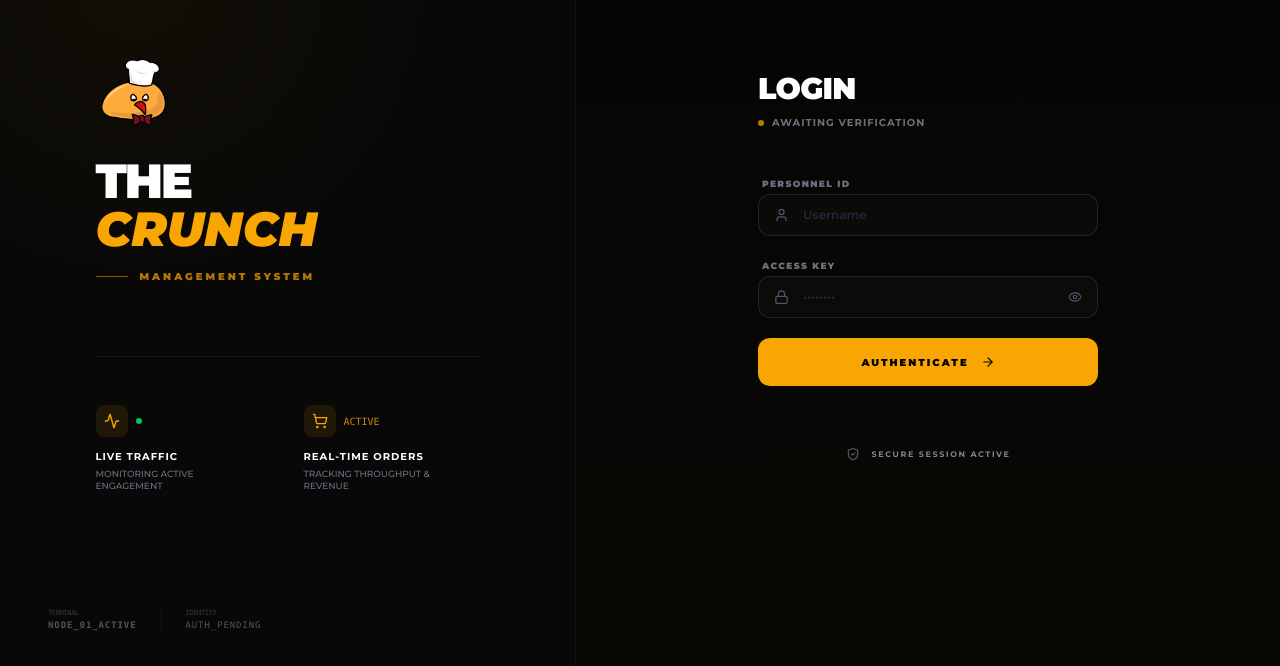
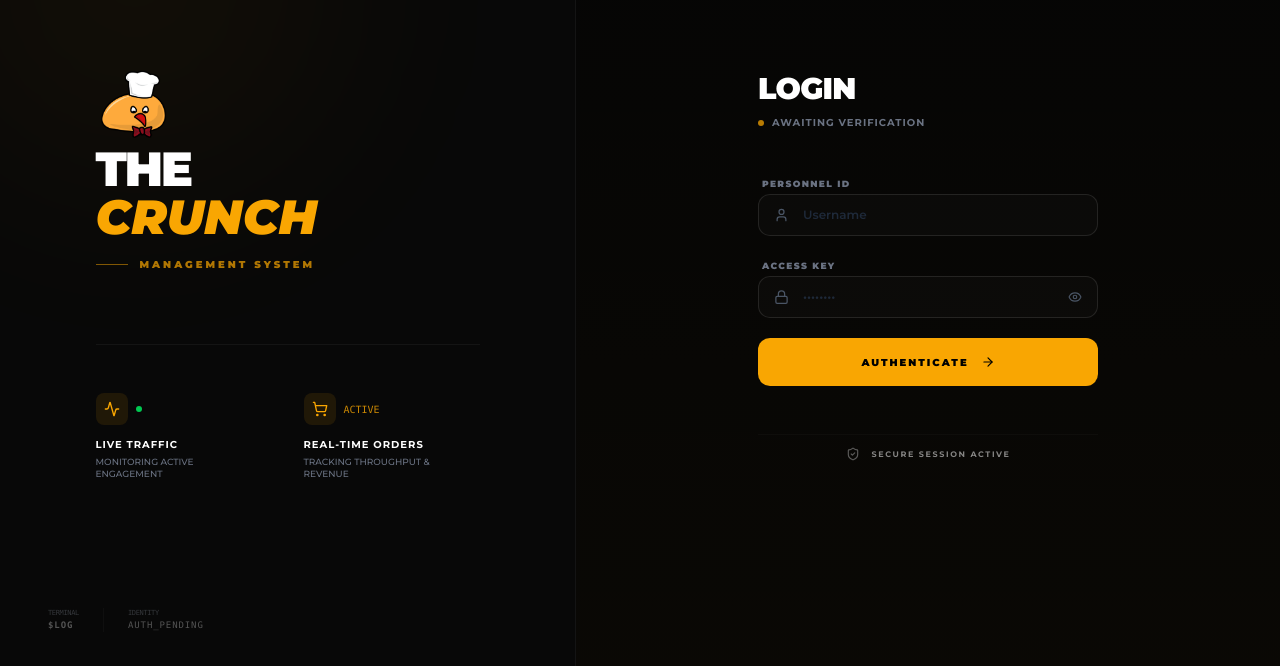
Before and after one commit to Nived11/Restaurant_APP, a React (Vite) app in the folder front-end/: page /admin/login in a window 1280 px wide. Shown: the part 128-794 px from the top of the page. Built offline with nearby package versions, Linux system fonts and the light colour scheme.

Commit message:
admin auth completed

```diff
--- a/front-end/src/features/admin/adminlogin/AdminLoginForm.jsx
+++ b/front-end/src/features/admin/adminlogin/AdminLoginForm.jsx
@@ -23,7 +23,7 @@ const AdminLoginForm = () => {
         <div className="absolute top-[-10%] left-[-10%] w-96 h-96 bg-primary/10 rounded-full blur-[120px] opacity-50" />
 
         <div className="relative z-10 w-full max-w-sm text-center lg:text-left">
-          <div className="mb-6">
+          <div className="mb-0">
             <img src={Logo} alt="Logo" className="h-20 w-auto" />
           </div>
 
@@ -70,7 +70,7 @@ const AdminLoginForm = () => {
         <div className="absolute bottom-10 left-12 flex items-center gap-6 opacity-30 font-mono">
             <div className="flex flex-col">
                 <span className="text-[7px] text-gray-400 uppercase tracking-tighter">Terminal</span>
-                <span className="text-[9px] text-white tracking-widest uppercase font-bold">NODE_01_ACTIVE</span>
+                <span className="text-[9px] text-white tracking-widest uppercase font-bold">$log</span>
             </div>
             <div className="flex flex-col border-l border-white/10 pl-6">
                 <span className="text-[7px] text-gray-400 uppercase tracking-tighter">Identity</span>
@@ -84,7 +84,7 @@ const AdminLoginForm = () => {
 
         {/* MOBILE ONLY LOGO TOP */}
         <div className="lg:hidden flex flex-col items-center mb-10 text-center">
-            <img src={Logo} alt="Logo" className="h-14 w-auto mb-4" />
+            <img src={Logo} alt="Logo" className="h-15 w-auto mb-0" />
             <h2 className="text-2xl font-black text-white uppercase tracking-tighter italic">The <span className="text-primary">Crunch</span></h2>
             <div className="w-8 h-[1px] bg-primary/50 mt-1" />
         </div>
```
